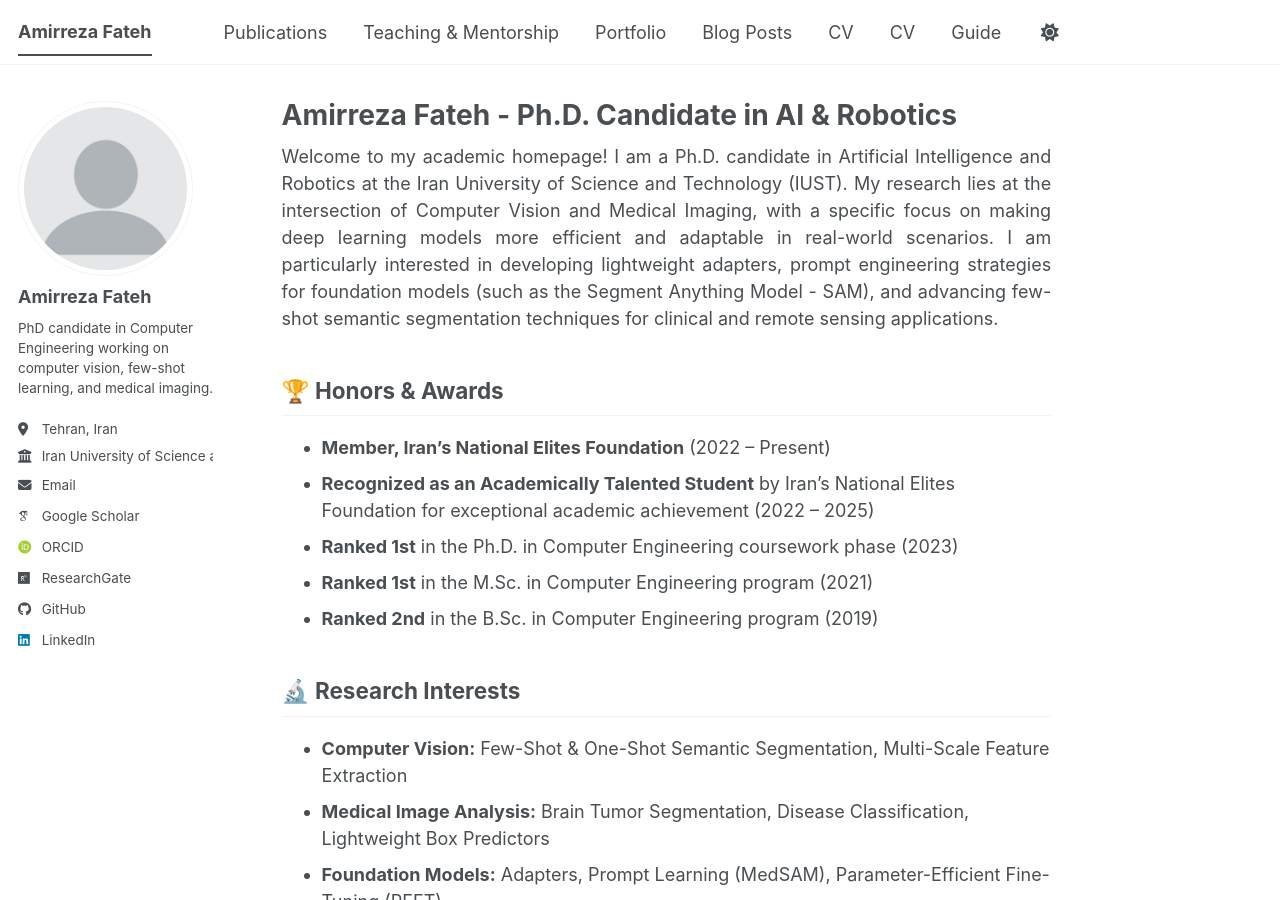
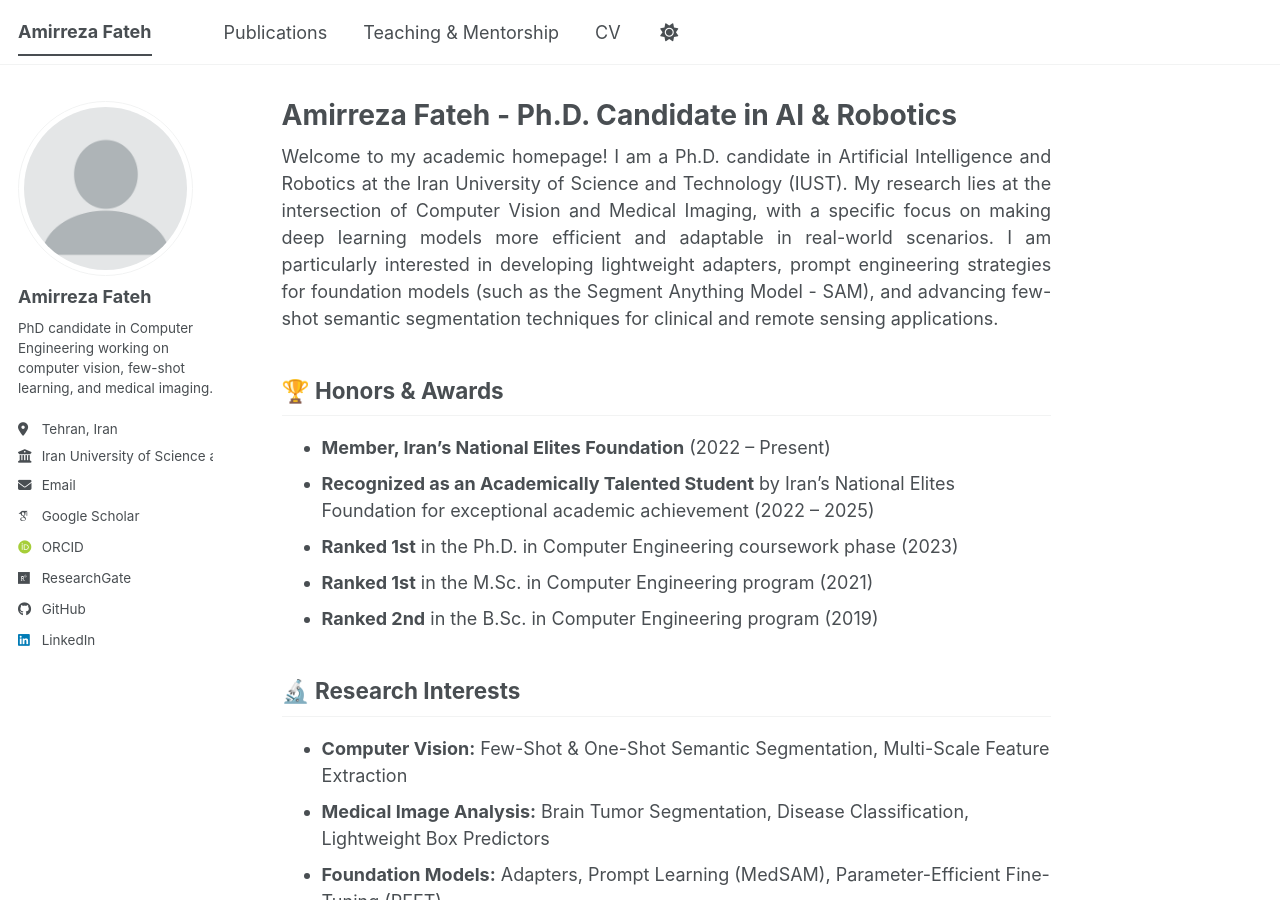
Before and after one commit to amirrezafateh/amirrezafateh.github.io, a Jekyll site: the page built from _pages/about.md, in a window 1280 px wide and 900 px high. Built offline with Jekyll 4.4.1, drawn with Linux system fonts in a browser that asks for light colours; some web fonts are replaced; a script bundle is joined from its source files by our own code; library files that are not in the unit come from our copies.

Commit message:
Update navigation.yml

```diff
--- a/_data/navigation.yml
+++ b/_data/navigation.yml
@@ -14,17 +14,5 @@
   - title: "Teaching & Mentorship"
     url: /teaching/
 
-  - title: "Portfolio"
-    url: /portfolio/
-
-  - title: "Blog Posts"
-    url: /year-archive/
-
   - title: "CV"
     url: /cv/
-
-  - title: "CV"
-    url: /cv-json/
-
-  - title: "Guide"
-    url: /markdown/
```
